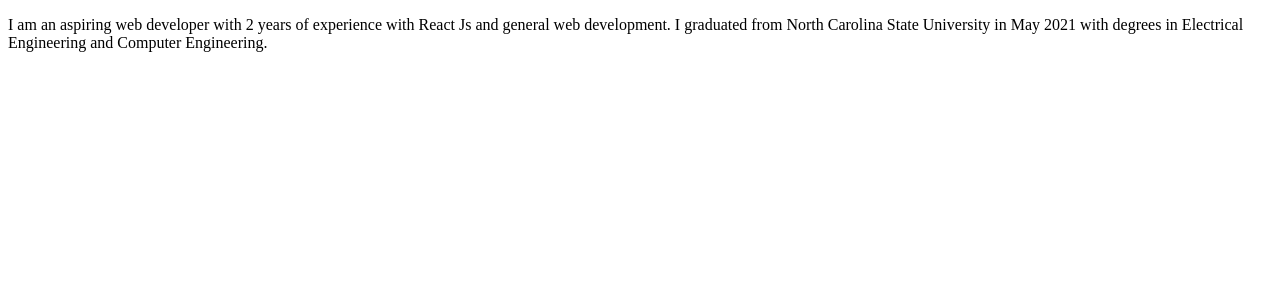
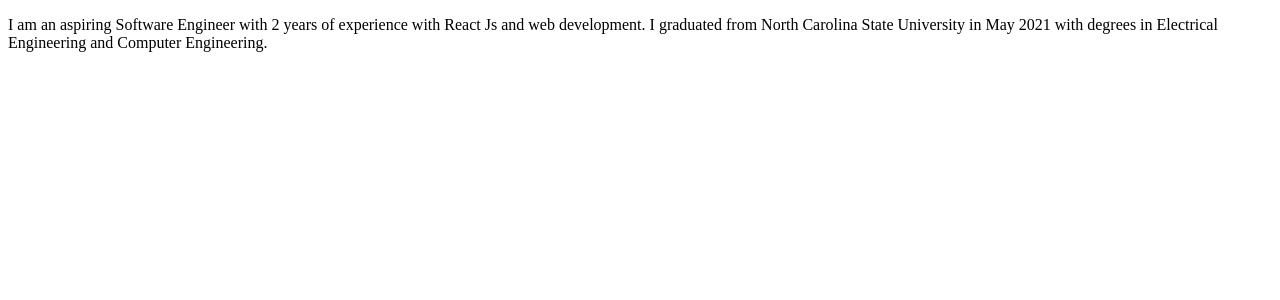
Before and after one commit to jsmccarver/Jared-Porfolio, a Next.js app: page /about in a window 1280 px wide. Shown: the top 300 px of the page. Built offline with nearby package versions, Linux system fonts and the light colour scheme.

Commit message:
Update about.js

```diff
--- a/pages/about.js
+++ b/pages/about.js
@@ -2,8 +2,8 @@
   return (
     <div className={"my-bio"}>
       <p>
-        I am an aspiring web developer with 2 years of experience with React Js
-        and general web development. I graduated from North Carolina State
+        I am an aspiring Software Engineer with 2 years of experience with React Js
+        and web development. I graduated from North Carolina State
         University in May 2021 with degrees in Electrical Engineering and
         Computer Engineering.
       </p>
```
